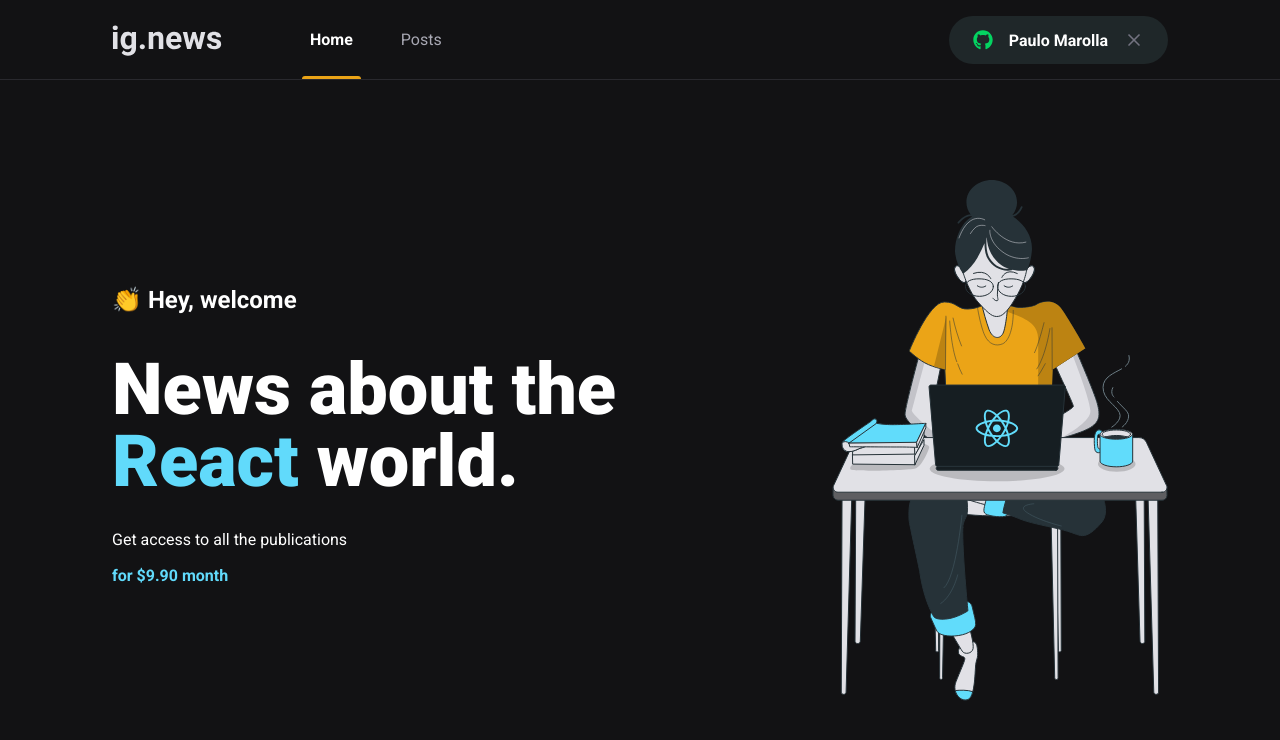
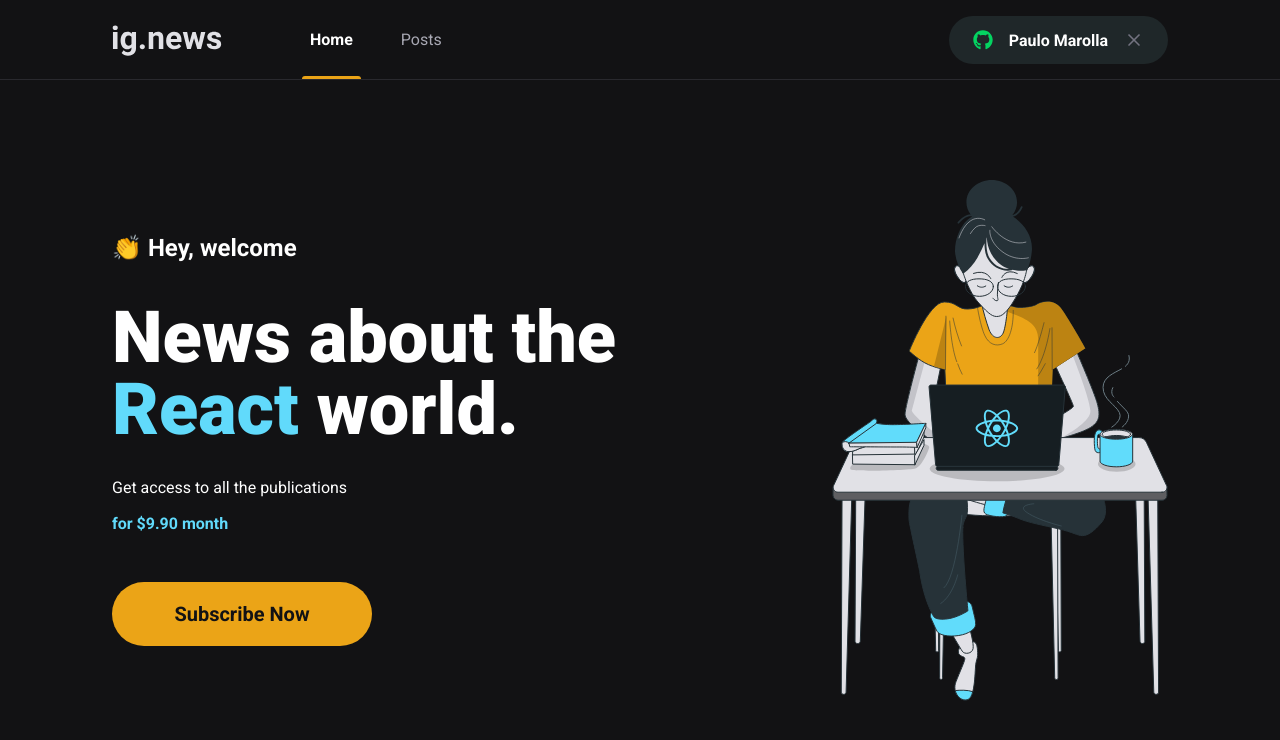
Before and after one commit to PauloMarolla/Ignews-Projeto-modulo-3-ignite, a Next.js app: page / in a window 1280 px wide. Shown: the top 740 px of the page. Built offline with nearby package versions, Linux system fonts and the light colour scheme.

Commit message:
finalizacao buttonsubscribe

```diff
--- /dev/null
+++ b/src/components/SubscribeButton/index.tsx
@@ -0,0 +1,9 @@
+import styles from './styles.module.scss'
+
+export const SubscribeButton = () => {
+  return (
+    <button type="button" className={styles.subscribeButton}>
+      Subscribe Now
+    </button>
+  )
+}
--- /dev/null
+++ b/src/components/SubscribeButton/styles.module.scss
@@ -0,0 +1,19 @@
+.subscribeButton {
+  height: 4rem;
+  width: 260px;
+  height: 4rem;
+  border: 0;
+  border-radius: 2rem;
+  background: var(--yellow-500);
+  color: var(--gray-900);
+  font-size: 1.25rem;
+  font-weight: 700;
+  display: flex;
+  align-items: center;
+  justify-content: center;
+  transition: filter 0.2s ease-in-out;
+
+  &:hover {
+    filter: brightness(0.8);
+  }
+}
--- a/src/pages/home.module.scss
+++ b/src/pages/home.module.scss
@@ -35,4 +35,8 @@
       font-weight: 700;
     }
   }
+
+  button {
+    margin-top: 2.5rem;
+  }
 }
--- a/src/pages/index.tsx
+++ b/src/pages/index.tsx
@@ -1,5 +1,6 @@
 
 import Head from 'next/head'
+import { SubscribeButton } from '../components/SubscribeButton';
 import styles from './home.module.scss';
 
 export default function Home() {
@@ -12,7 +13,9 @@ export default function Home() {
         <span>👏 Hey, welcome</span>
         <h1>News about the <span>React</span> world.</h1>
         <p>Get access to all the publications <br/>
-        <span>for $9.90 month</span> </p>
+          <span>for $9.90 month</span>
+        </p>
+        <SubscribeButton />
       </section>
 
       <img src="/images/avatar.svg" alt="Girl coding"/>
```
